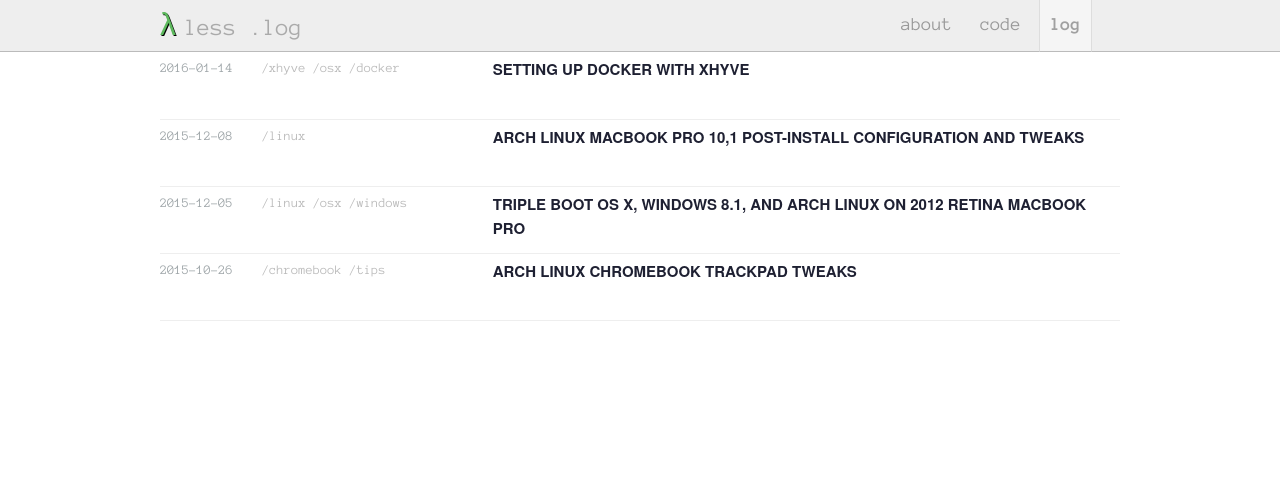
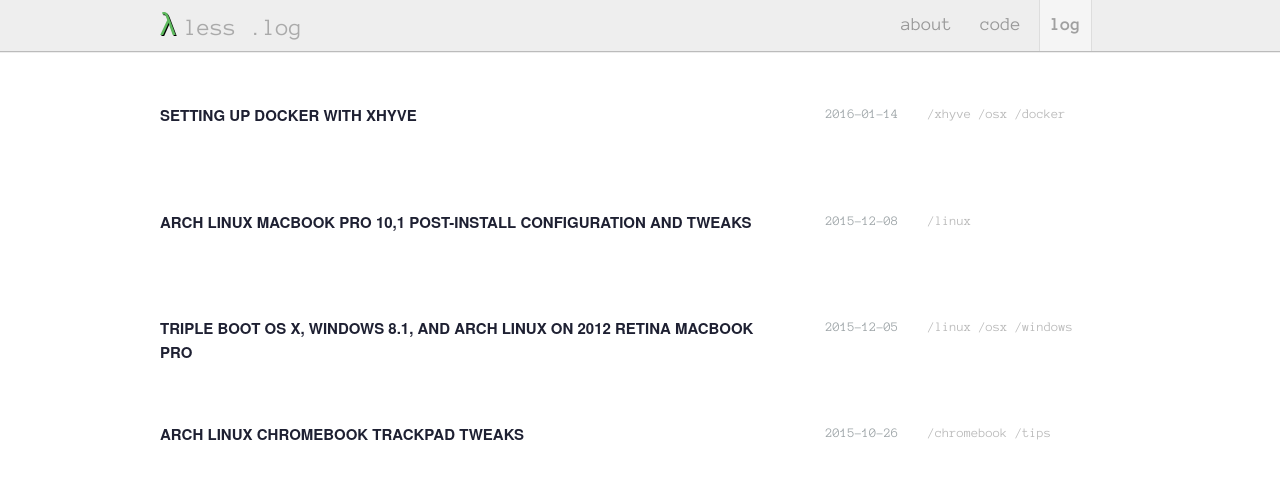
Before and after one commit to 0x414A/0x414a.github.io, a Jekyll site: the page built from index.md, in a window 1280 px wide. Shown: the top 479 px of the page. Built offline with Jekyll 4.4.1, drawn with Linux system fonts in a browser that asks for light colours; nearby versions of some CDN libraries.

Commit message:
Remove borders and add some new ones as well

```diff
--- a/_layouts/blog.html
+++ b/_layouts/blog.html
@@ -8,6 +8,11 @@ display_type: index
 {% for post in site.posts %}
 
   <div class="row blog-row">
+
+    <div class="two-thirds column">
+      <a class="blog-list-title" href="{{ post.url }}">{{ post.title }}</a>
+    </div>
+
     <div class="one-third column blog-info">
       <div class="row">
         <div class="one-third column">
@@ -20,9 +25,6 @@ display_type: index
       </div>
     </div>
 
-    <div class="two-thirds column">
-      <a class="blog-list-title" href="{{ post.url }}">{{ post.title }}</a>
-    </div>
   </div>
 
 {% endfor %}
--- a/_layouts/default.html
+++ b/_layouts/default.html
@@ -4,12 +4,11 @@
 
   {% include header.html %}
 
-  <div class="container">
-    <section class="content">
+  <section class="content">
+    <div class="container">
       {{ content }}
-    </section>
-  </div>
+    </div>
+  </section>
 
 </body>
-
 </html>
--- a/assets/stylesheets/blog.css
+++ b/assets/stylesheets/blog.css
@@ -1,11 +1,11 @@
 .blog-index {
+  margin-top: 25px;
     list-style-type: none;
     padding: 0;
 }
 
 .blog-row {
-    padding: 5px 0;
-    border-bottom: solid #eee 1px;
+    padding: 25px 0;
 }
 
 .blog-header {
--- a/assets/stylesheets/custom.css
+++ b/assets/stylesheets/custom.css
@@ -5,6 +5,10 @@
 @import 'footer.css';
 @import 'jekyll-github.css';
 
+.content {
+  border-top: solid #eee 1px;
+}
+
 img {
   max-width: 100%;
 }
--- a/assets/stylesheets/nav.css
+++ b/assets/stylesheets/nav.css
@@ -1,6 +1,5 @@
 .nav {
     text-align: right;
-    margin-bottom: -2px;
 }
 
 .nav ul {
@@ -52,5 +51,4 @@
   font-weight: bold;
   border-left: solid 1px #ddd;
   border-right: solid 1px #ddd;
-  border-bottom: solid 1px #bbb;
 }
```
